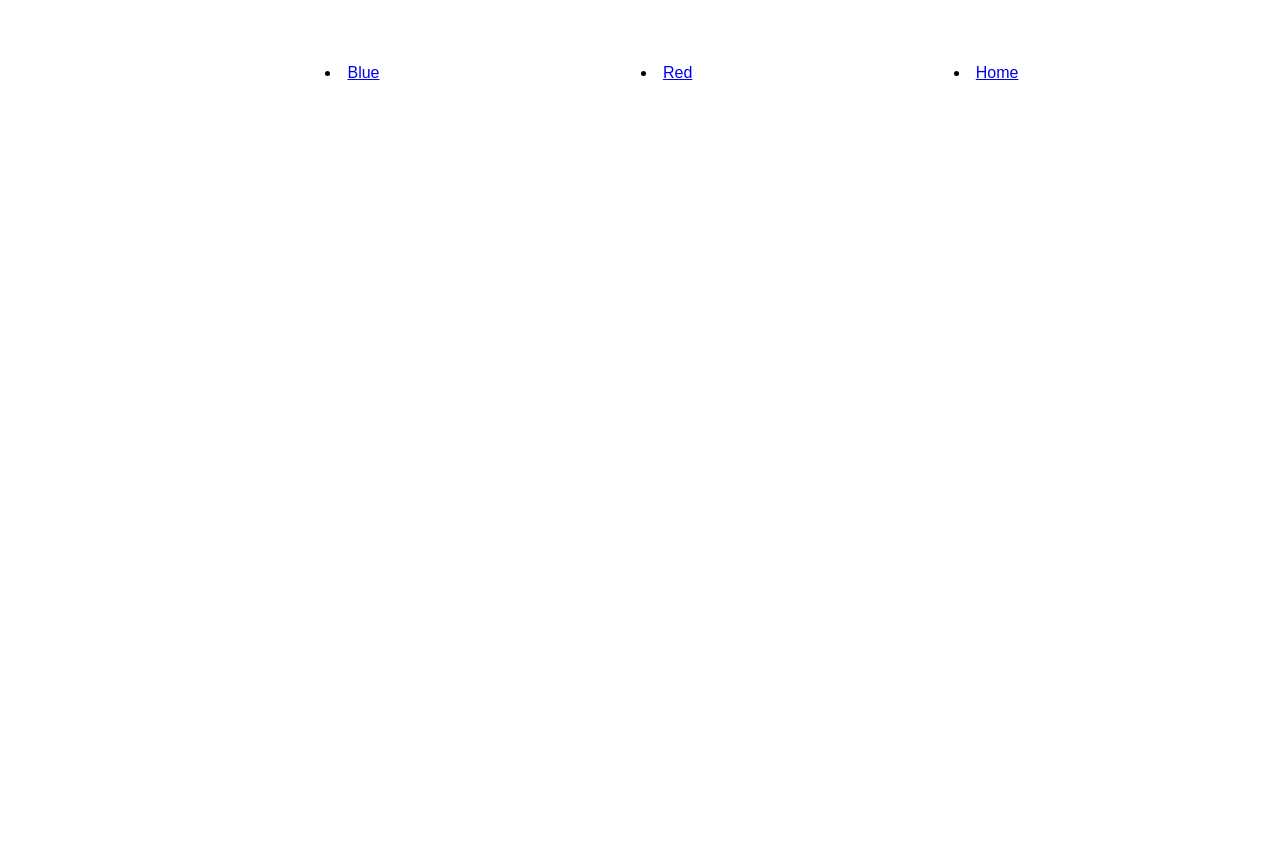
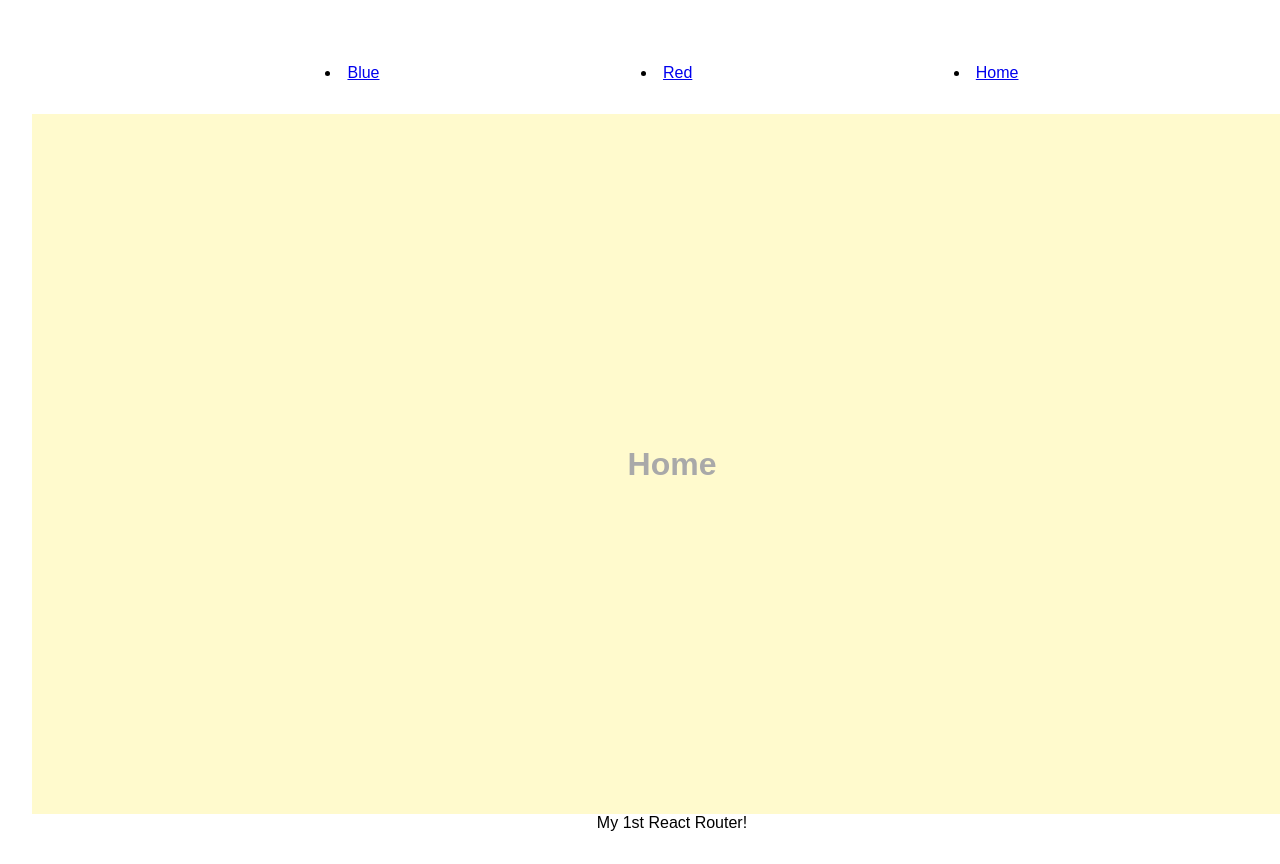
Before and after one commit to Talani-B/Block28, a React (Vite) app: page /home in a window 1280 px wide. Before the commit this address had no page. Shown: the top 864 px of the page. Built offline with nearby package versions, Linux system fonts and the light colour scheme.

Commit message:
update files

```diff
--- a/src/App.jsx
+++ b/src/App.jsx
@@ -25,12 +25,14 @@ function App() {
       </div>
       <div id="main-section">
       <Routes>
-      <Route path="/" element={ <Home/> } />
+      <Route path="/home" element={ <Home/> } />
       <Route path="/blue" element={ <Blue/> } />
       <Route path="/red" element={ <Red/> } />
     </Routes>
-
-   </div>
+    </div>
+  <footer>
+  <p>My 1st React Router!</p>
+</footer>
    </div>
   )
 }
--- a/src/components/Blue.jsx
+++ b/src/components/Blue.jsx
@@ -1,4 +1,4 @@
-import Navbar from "./Navbar"
+import Navbar from './Navbar'
 export default function Blue() {
     return (
       <div className="blue">
--- a/src/components/Home.jsx
+++ b/src/components/Home.jsx
@@ -1,8 +1,7 @@
-import Navbar from "./Navbar"
+import { Routes, Route , Link} from "react-router-dom";
 export default function Home() {
     return (
       <div className="home">
-        <Navbar/>
         <h1>Home</h1>
       </div>
     );
--- a/src/components/Navbar.jsx
+++ b/src/components/Navbar.jsx
@@ -1,15 +1,15 @@
-import  { Link } from 'react-router-dom';
+import { Routes, Route , Link} from "react-router-dom";
 export default function Navbar() {
     return (
         <div id="navbar">
         <li>
-         <Link to="/blue">Blue</Link>
-         </li>
+        <Link to="/home">Home</Link>
+        </li>
          <li>
           <Link to="/red">Red</Link>
           </li>
          <li>
-         <Link to="/home">Home</Link>
+         <Link to="/blue">Blue</Link>
         </li>
        </div>
     );
--- a/src/components/Red.jsx
+++ b/src/components/Red.jsx
@@ -1,4 +1,4 @@
-import Navbar from "./Navbar"
+import Navbar from './Navbar'
 export default function Red() {
     return (
       <div className="red">
--- a/src/index.css
+++ b/src/index.css
@@ -37,14 +37,21 @@ body > div {
 
 .red {
   background-color: #b05f6d;
-  color: white;
+  color:white;
 }
 
 .blue {
   background-color: #275db3;
-  color: white;
+  color:white;
 }
 
 .home {
   background-color:lemonchiffon;
+  color:darkgrey;
 }
+.footer{
+  font-size: medium;
+  font-family: 'Lucida Sans', 'Lucida Sans Regular', 'Lucida Grande', 'Lucida Sans Unicode', Verdana, sans-serif;
+background-color: black;
+color: white;
+}
```
